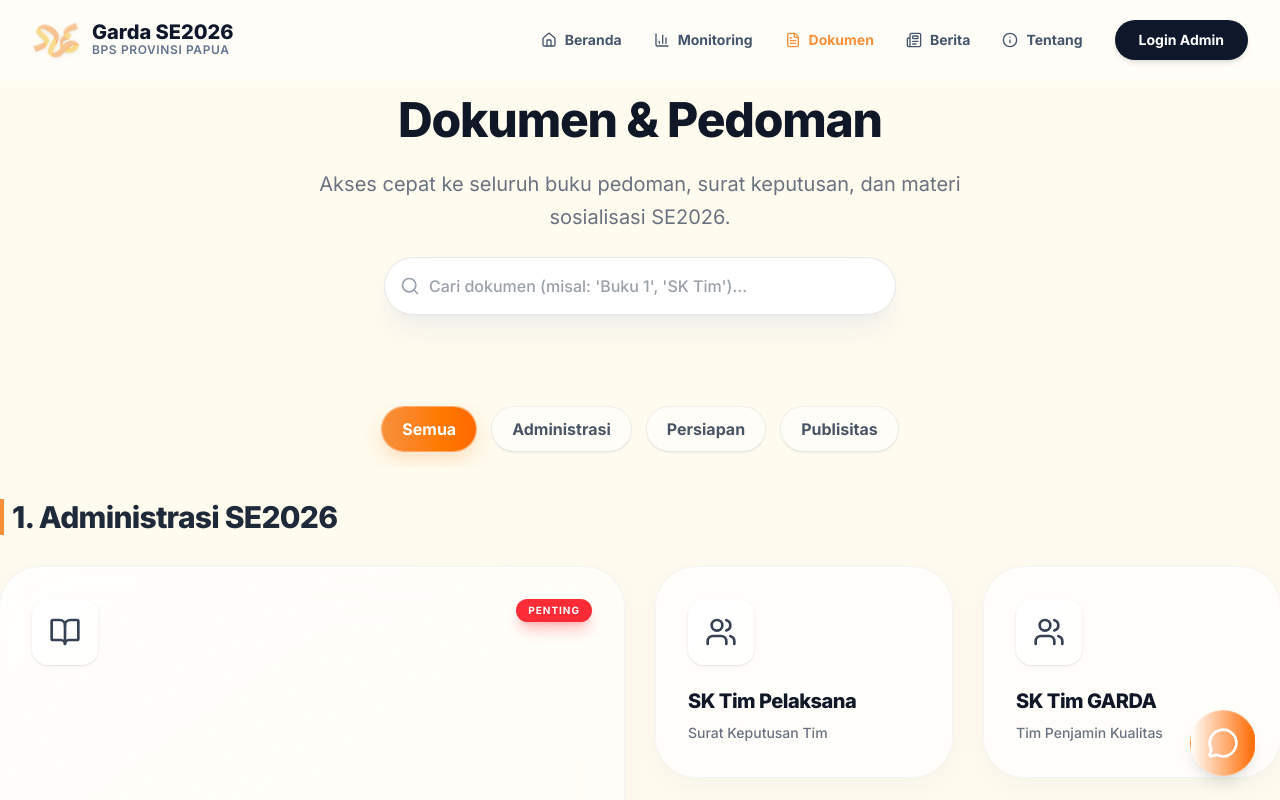
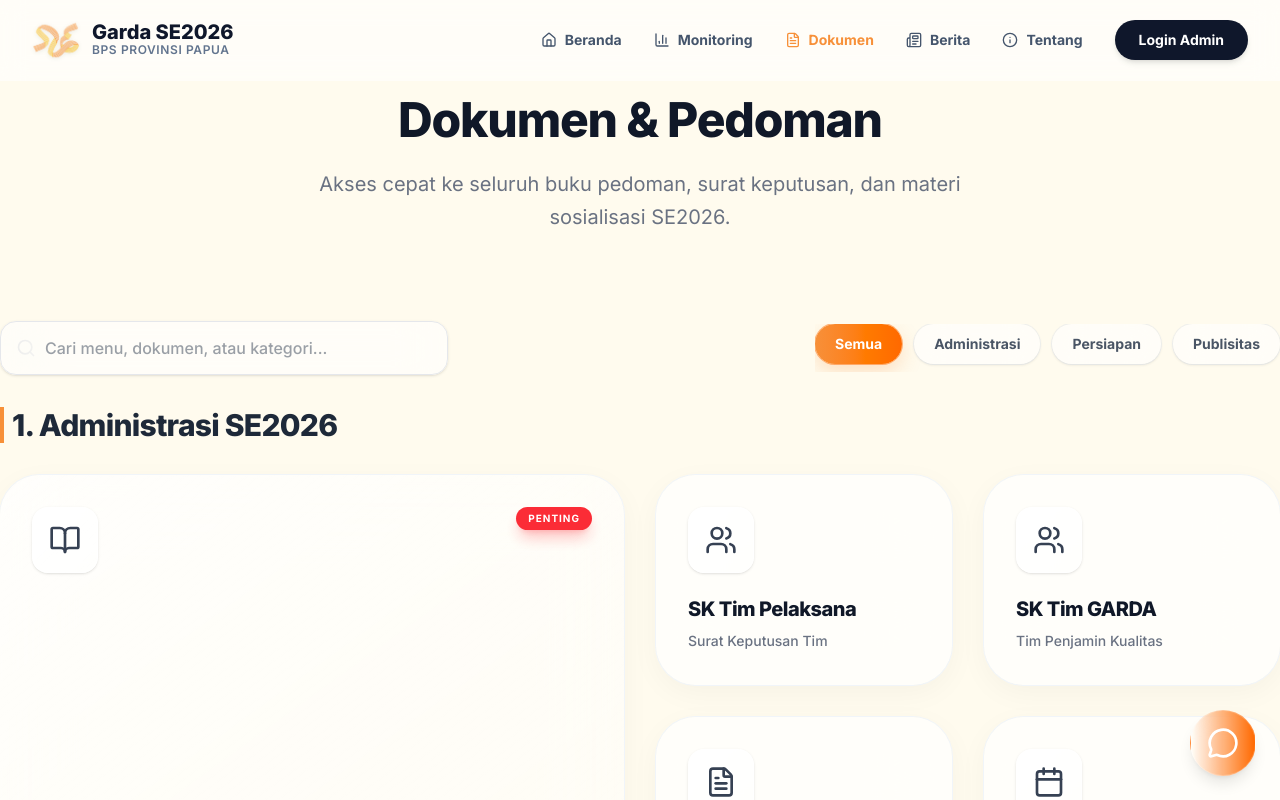
Before and after one commit to faldodaffa/garda-se-2026, a Next.js app: page /dokumen in a window 1280 px wide. Shown: the top 800 px of the page. Built offline with nearby package versions, Linux system fonts and the light colour scheme.

Commit message:
feat: Implement Universal Smart Search on BentoGrid and clean Dokumen layout

```diff
--- a/app/dokumen/page.tsx
+++ b/app/dokumen/page.tsx
@@ -19,18 +19,6 @@ export default function DokumenPage() {
                 <p className="text-xl text-gray-500 max-w-2xl mx-auto leading-relaxed">
                     Akses cepat ke seluruh buku pedoman, surat keputusan, dan materi sosialisasi SE2026.
                 </p>
-
-                {/* Search Bar Placeholder */}
-                <div className="relative max-w-lg mx-auto">
-                    <div className="absolute inset-y-0 left-0 pl-4 flex items-center pointer-events-none">
-                        <Search className="h-5 w-5 text-gray-400" />
-                    </div>
-                    <input
-                        type="text"
-                        placeholder="Cari dokumen (misal: 'Buku 1', 'SK Tim')..."
-                        className="w-full pl-11 pr-4 py-4 rounded-full border border-gray-200 bg-white shadow-xl shadow-gray-200/50 focus:ring-2 focus:ring-orange-500 focus:border-transparent outline-none transition-all text-gray-700 font-medium"
-                    />
-                </div>
             </header>
 
             <div className="min-h-screen">
--- a/components/dashboard/BentoGrid.tsx
+++ b/components/dashboard/BentoGrid.tsx
@@ -101,6 +101,7 @@ export default function BentoGrid() {
     };
 
     const [activeFilter, setActiveFilter] = useState('all');
+    const [searchQuery, setSearchQuery] = useState('');
     const [dynamicCategories, setDynamicCategories] = useState<Category[]>(categories);
 
     React.useEffect(() => {
@@ -198,22 +199,46 @@ export default function BentoGrid() {
         }
     }, []);
 
-    const filteredCategories = activeFilter === 'all'
+    const filteredCategories = (activeFilter === 'all'
         ? dynamicCategories
-        : dynamicCategories.filter(c => c.id === activeFilter);
+        : dynamicCategories.filter(c => c.id === activeFilter)
+    ).map(category => ({
+        ...category,
+        items: category.items.filter(item =>
+            item.title.toLowerCase().includes(searchQuery.toLowerCase()) ||
+            item.description.toLowerCase().includes(searchQuery.toLowerCase()) ||
+            (item.badge && item.badge.toLowerCase().includes(searchQuery.toLowerCase()))
+        )
+    })).filter(category => category.items.length > 0);
 
     return (
         <div className="py-10 space-y-12">
 
-            {/* Quick Filters - Pill Buttons */}
-            <div className="w-full mb-8 relative">
-                <div className="flex items-center gap-2 md:gap-4 overflow-x-auto whitespace-nowrap pb-4 pt-1 w-full snap-x custom-scrollbar px-4 md:px-0 md:justify-center">
+            {/* Global Search and Filters */}
+            <div className="w-full mb-8 flex flex-col md:flex-row items-center justify-between gap-6 relative px-4 md:px-0">
+
+                {/* Search Bar */}
+                <div className="w-full md:max-w-md relative order-2 md:order-1">
+                    <div className="absolute inset-y-0 left-0 pl-4 flex items-center pointer-events-none">
+                        <Search className="h-5 w-5 text-gray-400" />
+                    </div>
+                    <input
+                        type="text"
+                        value={searchQuery}
+                        onChange={(e) => setSearchQuery(e.target.value)}
+                        placeholder="Cari menu, dokumen, atau kategori..."
+                        className="w-full pl-11 pr-4 py-3.5 rounded-2xl border border-gray-200 bg-white/60 backdrop-blur-xl shadow-sm focus:ring-2 focus:ring-orange-500 focus:border-transparent outline-none transition-all text-gray-700 font-medium"
+                    />
+                </div>
+
+                {/* Quick Filters - Pill Buttons */}
+                <div className="flex items-center gap-2 md:gap-3 overflow-x-auto whitespace-nowrap pb-2 w-full md:w-auto snap-x custom-scrollbar order-1 md:order-2 md:justify-end">
                     {filters.map((filter) => (
                         <button
                             key={filter.id}
                             onClick={() => setActiveFilter(filter.id)}
                             className={cn(
-                                "shrink-0 snap-start px-5 py-2 md:py-2.5 rounded-full text-sm md:text-base font-bold transition-all duration-300",
+                                "shrink-0 snap-start px-5 py-2.5 rounded-full text-sm font-bold transition-all duration-300",
                                 activeFilter === filter.id
                                     ? "bg-gradient-to-r from-se-jingga to-orange-500 text-white shadow-[0_8px_20px_rgba(247,144,57,0.25)] ring-1 ring-orange-500/50"
                                     : "bg-white/60 backdrop-blur-xl ring-1 ring-slate-200/50 shadow-sm text-gray-600 hover:text-slate-900 hover:bg-white/90 hover:shadow-md"
```
